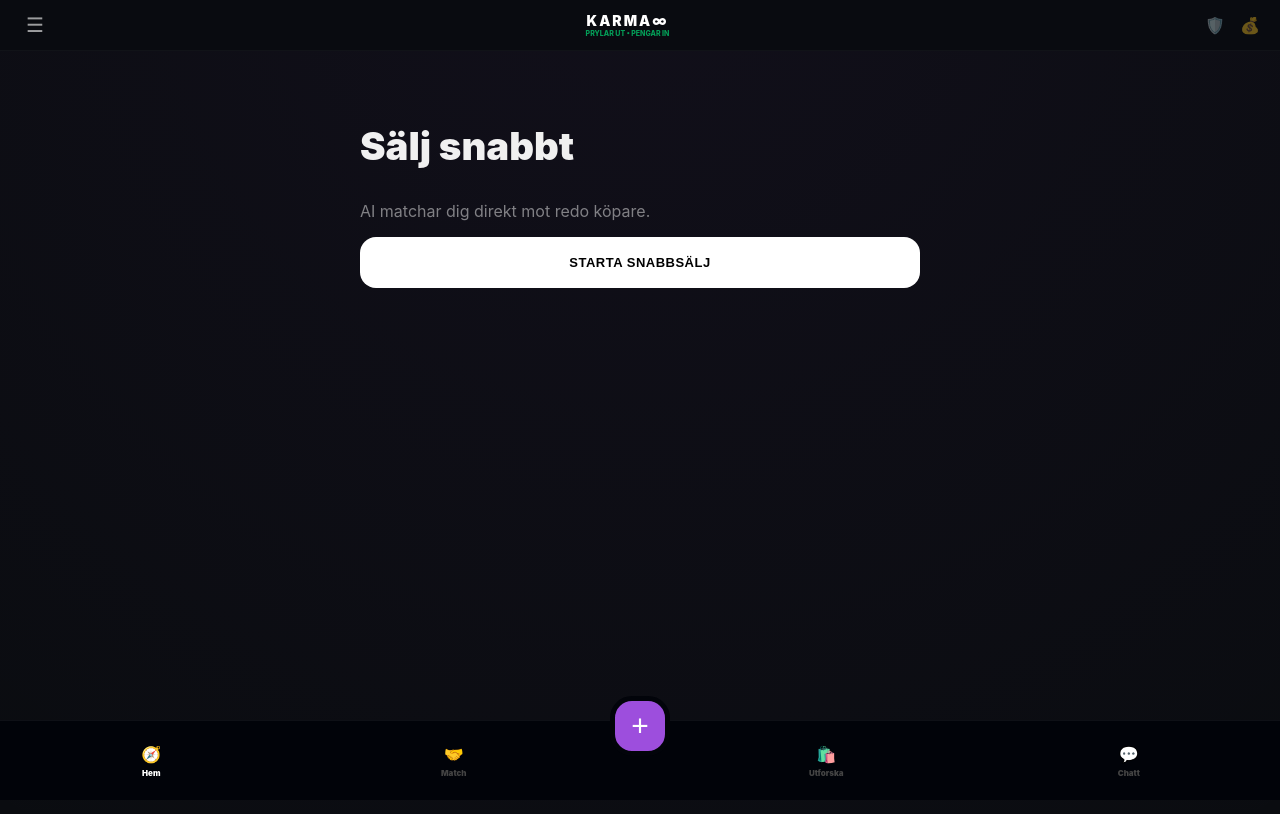
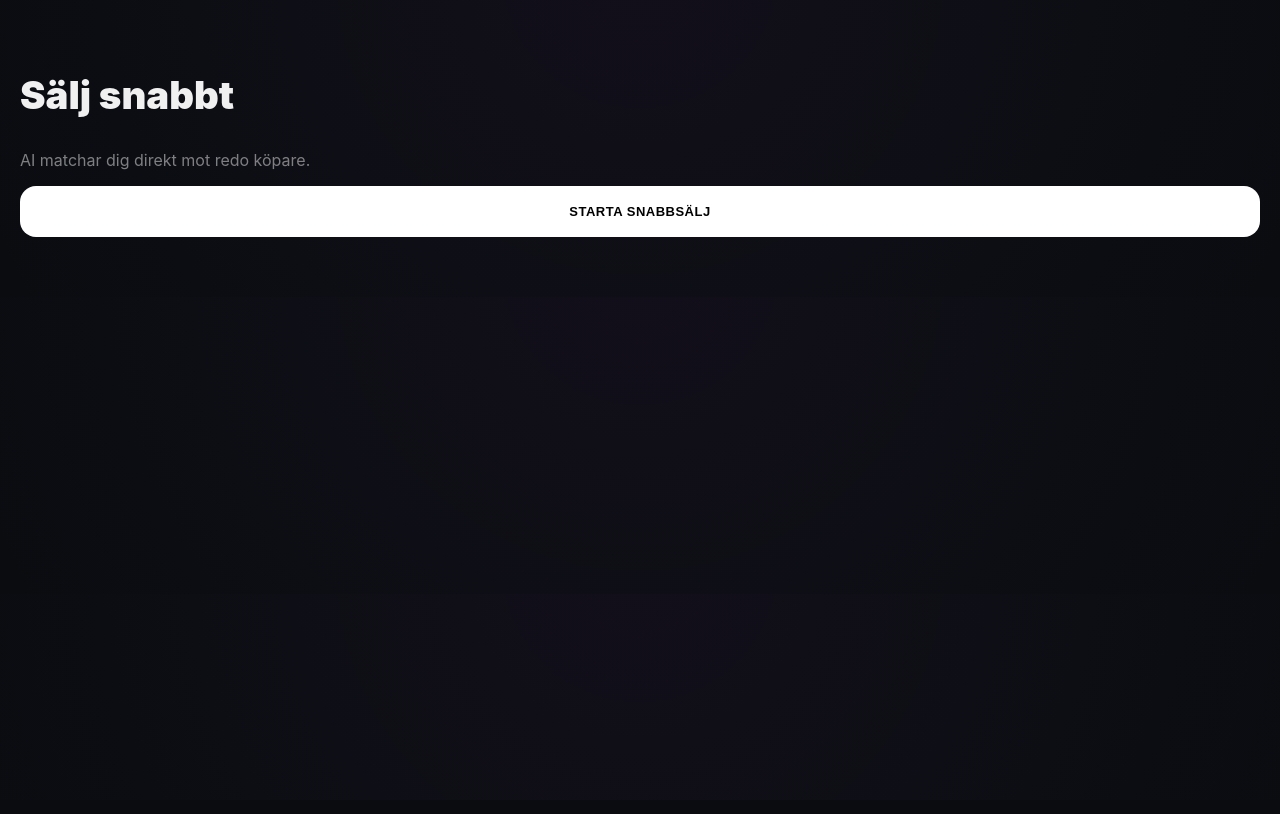
Before and after one commit to gascheckking/marketbeg-appGem, a Next.js app: page / in a window 1280 px wide. Shown: the top 814 px of the page. Built offline with nearby package versions, Linux system fonts and the light colour scheme.

Commit message:
Update page.tsx

```diff
--- a/app/page.tsx
+++ b/app/page.tsx
@@ -2,15 +2,12 @@
 "use client";
 
 import React, { useState } from "react";
-import ClientLayout from "@/components/ClientLayout";
 
 export default function Marketplace() {
   const [isAnalysing, setIsAnalysing] = useState(false);
 
   return (
-    <ClientLayout>
     <div className="page-wrapper" style={{ animation: "fadeIn 0.5s ease" }}>
-        {/* ZON 1 */}
       <section style={{ padding: "40px 20px 60px" }}>
         <h1 style={{ fontSize: "2.4rem", fontWeight: 900 }}>
           Sälj snabbt
@@ -28,6 +25,5 @@ export default function Marketplace() {
         </button>
       </section>
     </div>
-    </ClientLayout>
   );
 }
```
Lines whose indentation alone changed are shown as unchanged.
